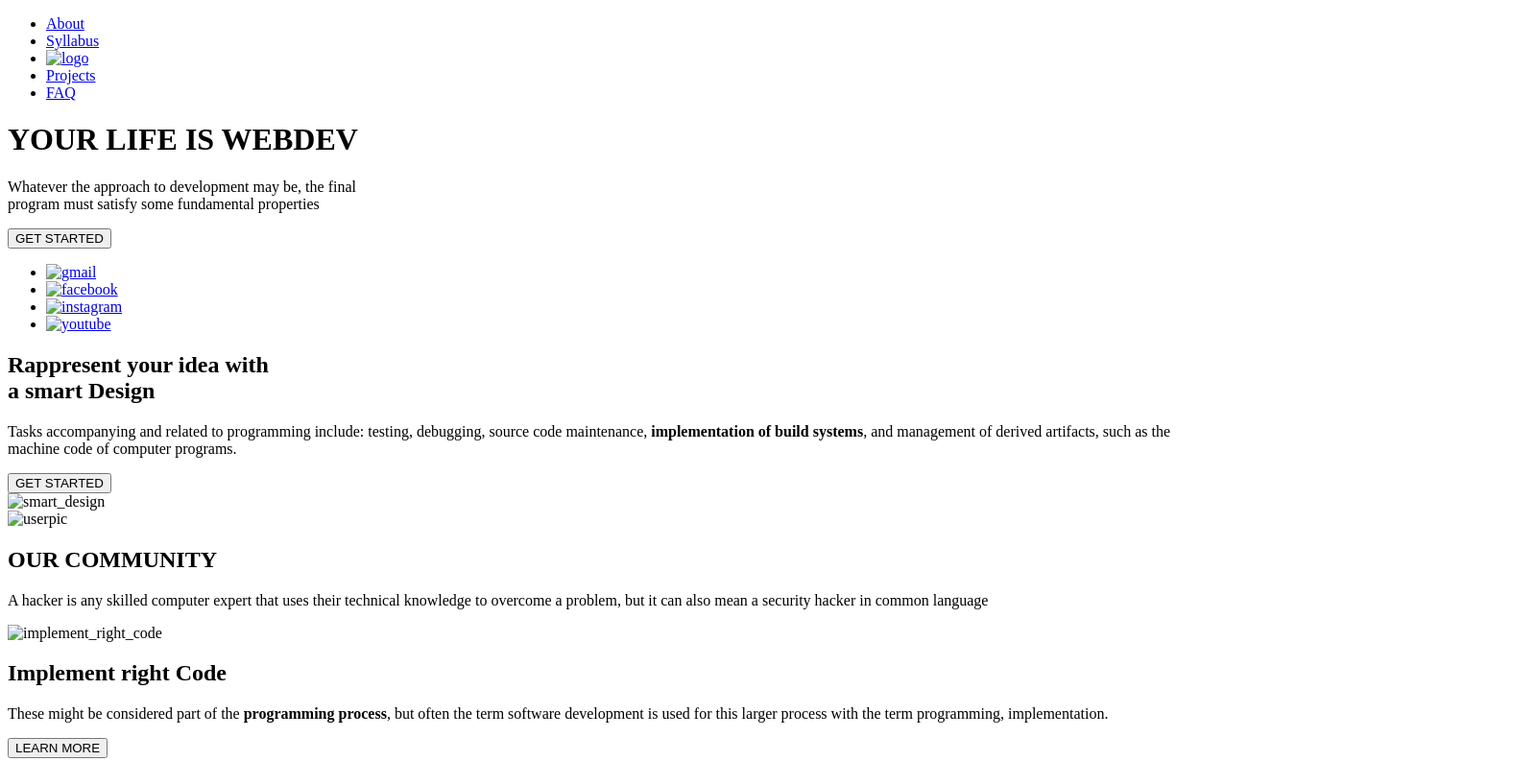
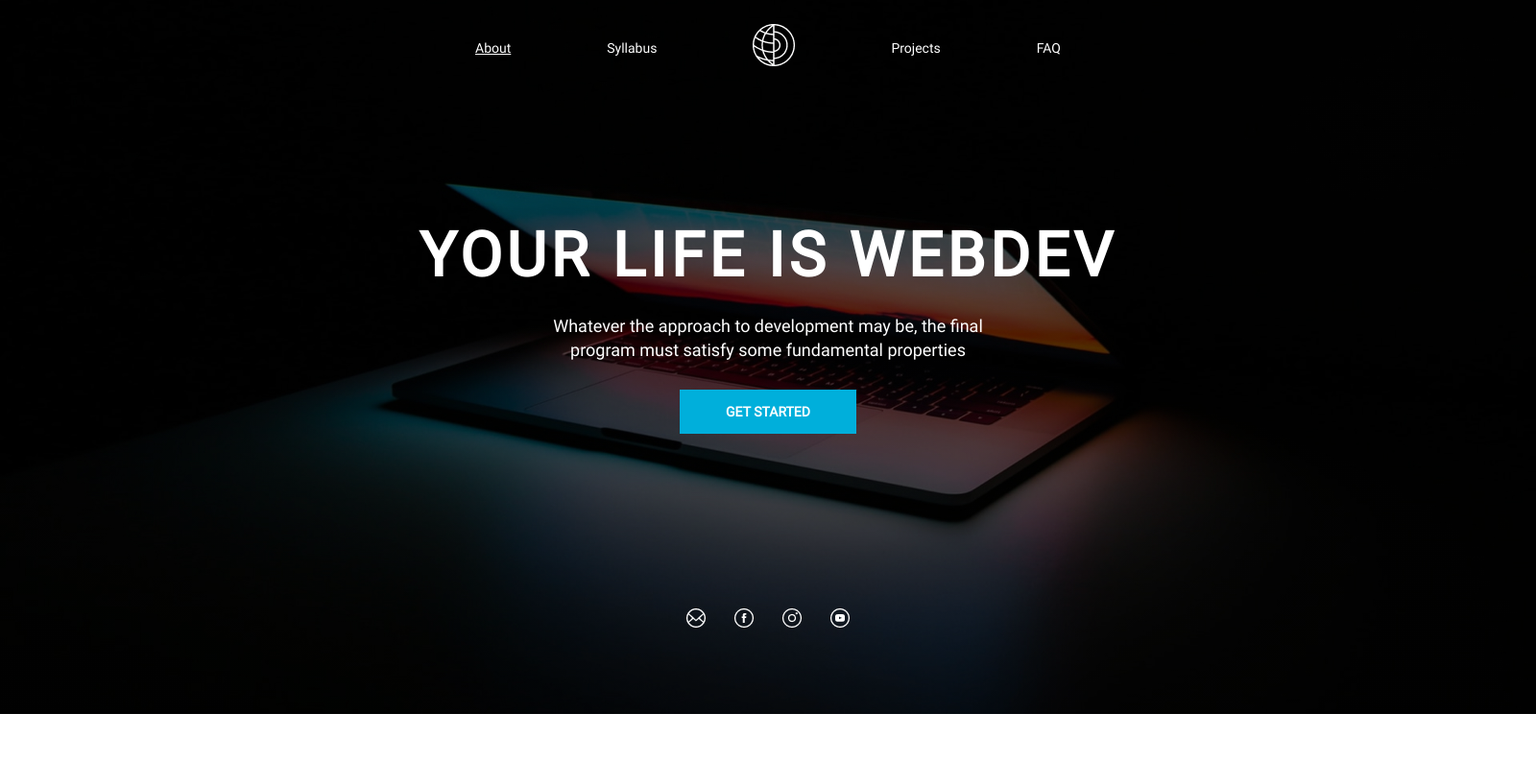
Before and after one commit to Vimbi/rolling-scopes-school_webdev, a plain HTML site: page index.html in a window 1280 px wide. Shown: the top 793 px of the page at 96% size, 1600 px wide, since content can reach past the window. Drawn offline with Linux system fonts and the light colour scheme; the site is published under a folder, as on GitHub Pages, so addresses that start at the root find nothing.

Commit message:
background color

```diff
--- a/index.html
+++ b/index.html
@@ -4,7 +4,7 @@
   <meta charset="UTF-8">
   <meta name="viewport" content="width=device-width, initial-scale=1.0">
   <title>Webdev</title>
-  <link rel="stylesheet" href="/style.css">
+  <link rel="stylesheet" href="style.css">
 </head>
 
 <body>
@@ -16,7 +16,7 @@
       <ul class="header_wrap">
         <li><a class="header_link current" href="#">About</a></li>
         <li><a class="header_link" href="#">Syllabus</a></li>
-        <li><a href="#"><img src="/assets/Vector.png" alt="logo" class='logo'></a></li>
+        <li><a href="#"><img src="assets/Vector.png" alt="logo" class='logo'></a></li>
         <li><a class="header_link" href="#">Projects</a></li>
         <li><a class="header_link" href="#">FAQ</a></li>
       </ul>
@@ -35,10 +35,10 @@
 
       <ul class='socials'>
 
-        <li class='social_icons'><a href="#"><img src="/assets/gmail.png" alt="gmail"></a></li>
-        <li class='social_icons'><a href="#"><img src="/assets/facebook.png" alt="facebook"></a></li>
-        <li class='social_icons'><a href="#"><img src="/assets/inst.png" alt="instagram"></a></li>
-        <li class='social_icons'><a href="#"><img src="/assets/youtube.png" alt="youtube"></a></li>
+        <li class='social_icons'><a href="#"><img src="assets/gmail.png" alt="gmail"></a></li>
+        <li class='social_icons'><a href="#"><img src="assets/facebook.png" alt="facebook"></a></li>
+        <li class='social_icons'><a href="#"><img src="assets/inst.png" alt="instagram"></a></li>
+        <li class='social_icons'><a href="#"><img src="assets/youtube.png" alt="youtube"></a></li>
 
       </ul>
 
@@ -62,7 +62,7 @@
 
     </div>
 
-    <img src="/assets/content-image-1.jpg" alt="smart_design">
+    <img src="assets/content-image-1.jpg" alt="smart_design">
 
   </div>
 
@@ -70,7 +70,7 @@
 
     <div class="third_screen_text_block">
 
-      <img src="/assets/userpic.png" alt="userpic">
+      <img src="assets/userpic.png" alt="userpic">
 
       <h2 class="third_title">OUR COMMUNITY</h2>
 
@@ -84,7 +84,7 @@
 
   <div class="fourth_screen">
 
-    <img src="/assets/content-image-2.jpg" alt="implement_right_code">
+    <img src="assets/content-image-2.jpg" alt="implement_right_code">
 
     <div class="fourth_screen_text_block">
 
--- a/style.css
+++ b/style.css
@@ -33,7 +33,7 @@ body {
 }
 
 .first_screen {
-  background: linear-gradient(0deg, rgba(0, 0, 0, 0.4), rgba(0, 0, 0, 0.4)), url(/assets/bg-image.jpg);
+  background: linear-gradient(0deg, rgba(0, 0, 0, 0.4), rgba(0, 0, 0, 0.4)), url(assets/bg-image.jpg);
   background-repeat: no-repeat;
   background-size: contain;
   height: 744px;
@@ -168,6 +168,7 @@ header ul li{
 
 .third_screen {
   height: 504px;
+  background: #F5F6F7;
 }
 
 .third_screen_text_block {
@@ -176,7 +177,6 @@ header ul li{
   left: 269px;
   width: 298px;
   height: 175px;
-
 }
 
 .third_screen_text_block img {
@@ -184,6 +184,10 @@ header ul li{
   display: block;
   margin-left: auto;
   margin-right: auto;
+}
+
+.third_title {
+
 }
 
 /* ------------------ 4 SCREEN----------------------------- */
@@ -255,5 +259,5 @@ header ul li{
 
 @font-face {
   font-family: Roboto;
-  src: url(/fonts/Roboto/Roboto-Regular.ttf);
+  src: url(fonts/Roboto/Roboto-Regular.ttf);
 }
```
